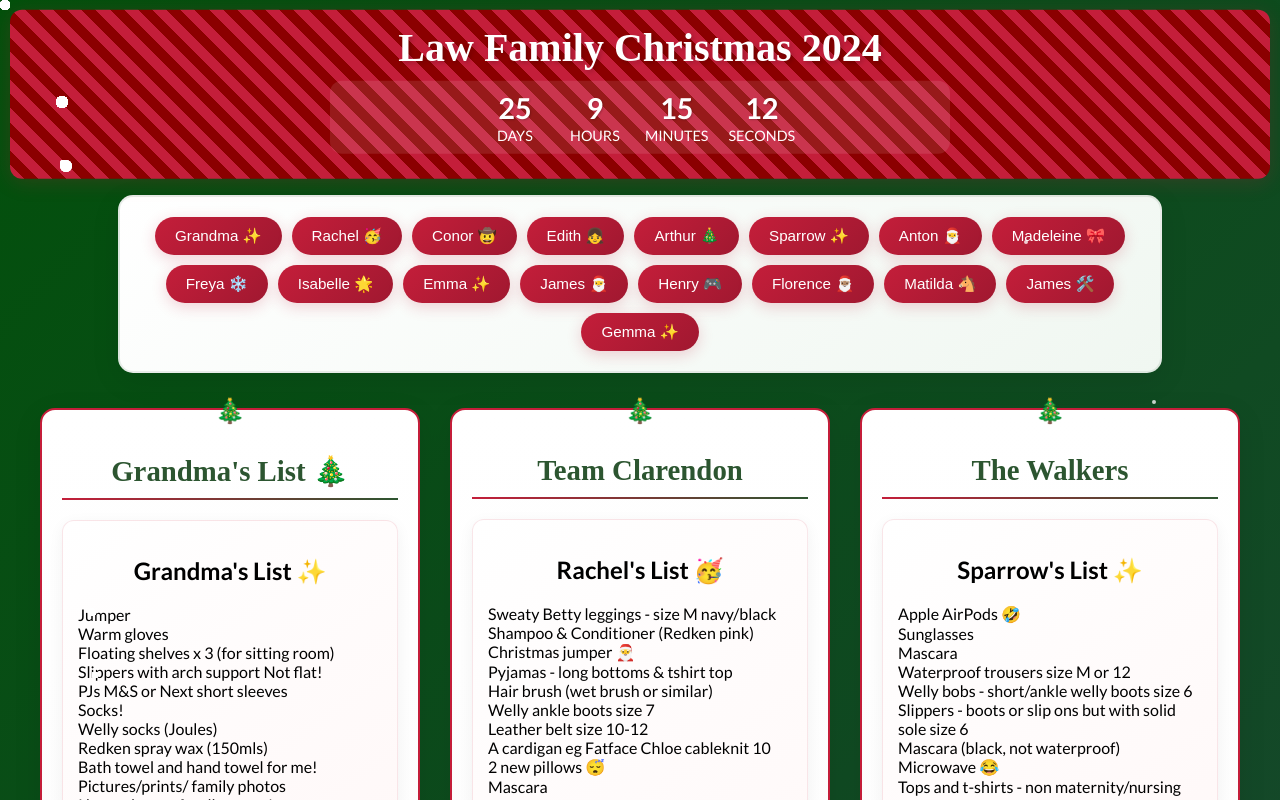
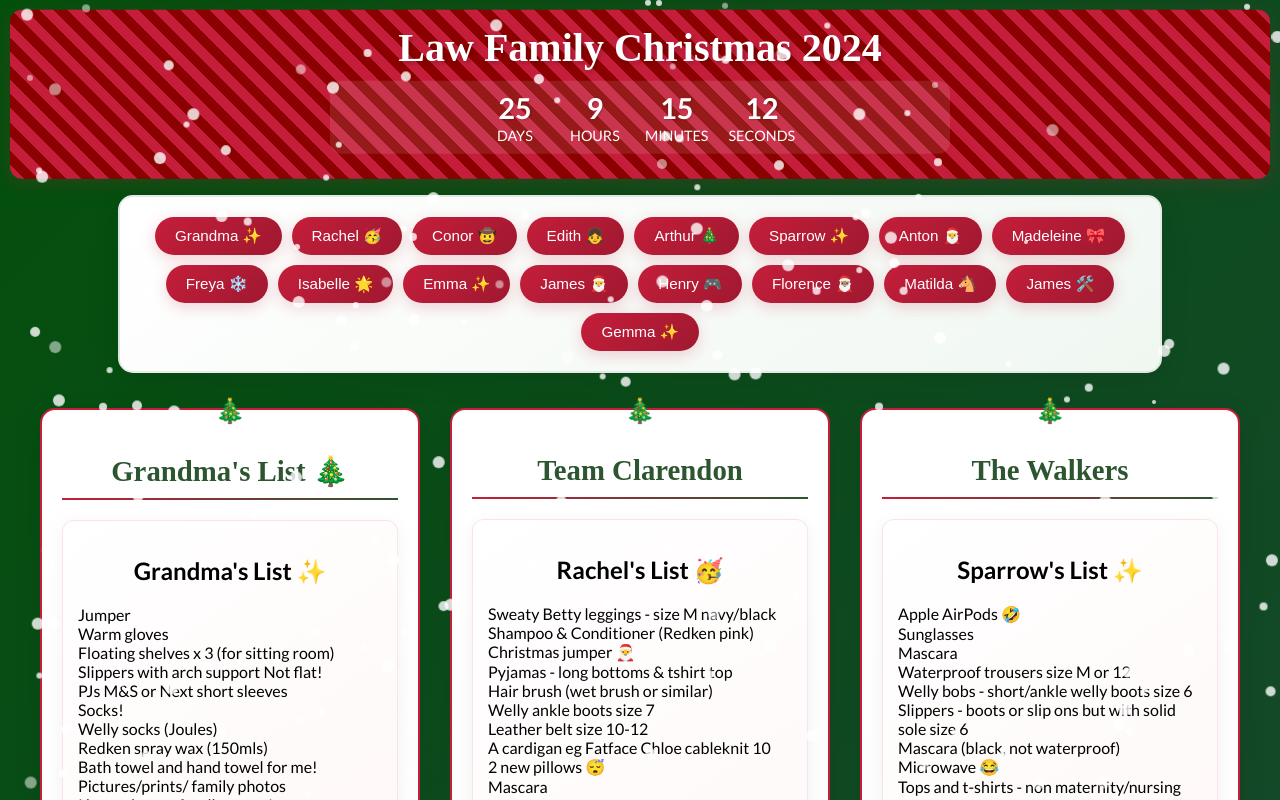
Before and after one commit to James1Law/lawchristmas2024v2, a React (Create React App) app: page / in a window 1280 px wide. Shown: the top 800 px of the page. Built offline with nearby package versions, Linux system fonts and the light colour scheme; a web font is replaced by a local one.

Commit message:
more snow

```diff
--- a/src/components/Snow.jsx
+++ b/src/components/Snow.jsx
@@ -2,10 +2,22 @@ import React from 'react';
 import '../styles/Snow.css';
 
 const Snow = () => {
+  const getRandomPosition = () => {
+    return {
+      left: `${Math.random() * 100}%`,
+      animationDuration: `${Math.random() * 10 + 5}s`,
+      animationDelay: `-${Math.random() * 5}s`
+    };
+  };
+
   return (
     <div className="snow-container">
-      {[...Array(180)].map((_, index) => (
-        <div key={index} className="snow" />
+      {[...Array(250)].map((_, index) => (
+        <div
+          key={index}
+          className="snow"
+          style={getRandomPosition()}
+        />
       ))}
     </div>
   );
--- a/src/styles/Snow.css
+++ b/src/styles/Snow.css
@@ -16,14 +16,17 @@
   border-radius: 50%;
   opacity: 0.8;
   animation: fall linear infinite;
+  left: random(100%);
 }
 
 @keyframes fall {
   0% {
     transform: translateY(-100vh) translateX(0);
+    left: random(100%);
   }
   100% {
-    transform: translateY(100vh) translateX(100px);
+    transform: translateY(100vh) translateX(20px);
+    left: random(100%);
   }
 }
 
@@ -33,6 +36,7 @@
   height: 8px;
   animation-duration: 15s;
   animation-delay: -7s;
+  left: random(100%);
 }
 
 .snow:nth-child(3n) {
@@ -40,6 +44,7 @@
   height: 6px;
   animation-duration: 10s;
   animation-delay: -3s;
+  left: random(100%);
 }
 
 .snow:nth-child(3n + 1) {
@@ -47,10 +52,12 @@
   height: 12px;
   animation-duration: 20s;
   animation-delay: -5s;
+  left: random(100%);
 }
 
 .snow:nth-child(7n) {
   opacity: 0.5;
   animation-duration: 12s;
   animation-delay: -1s;
+  left: random(100%);
 }
```
